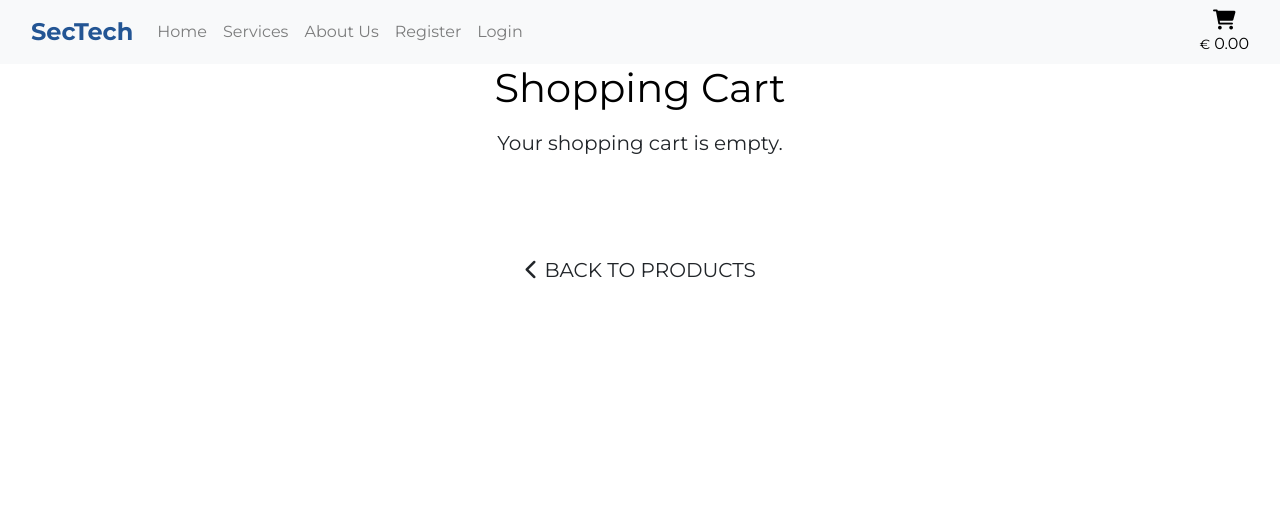
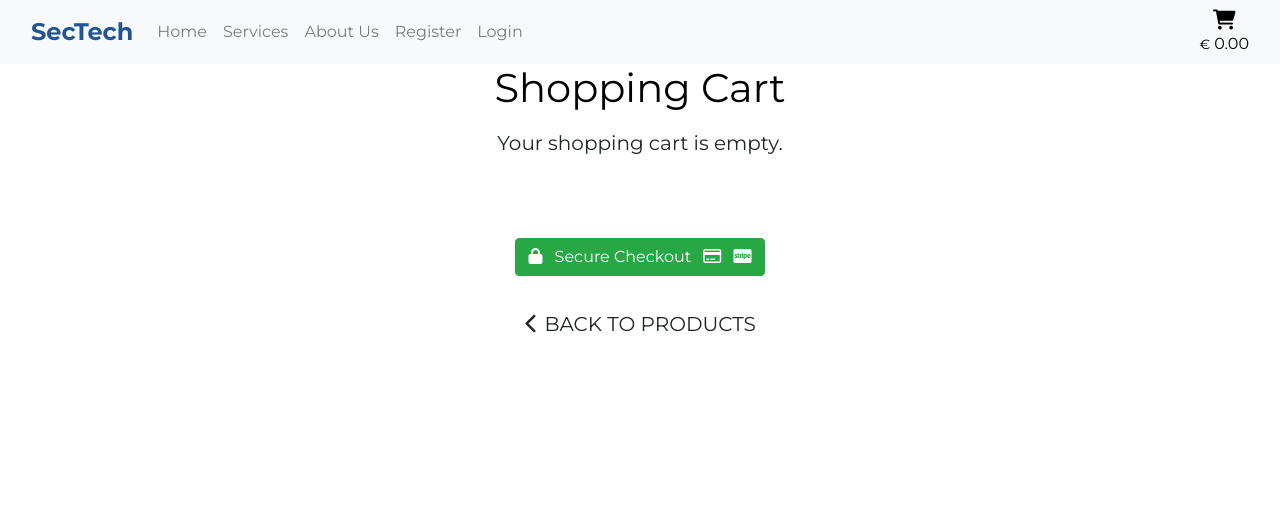
Before and after one commit to davewatters/sectech-ci-pp5, a Django app: page /cart/ in a window 1280 px wide. Shown: the top 516 px of the page. Run offline with Django 3.2, Linux system fonts and the light colour scheme; some libraries are stand-ins or nearby versions; some web fonts are replaced.

Commit message:
add checkout btn to cart page

```diff
--- a/shopping_cart/templates/shopping_cart/cart.html
+++ b/shopping_cart/templates/shopping_cart/cart.html
@@ -57,6 +57,18 @@
 	</div>
 </div>
 
+<!-- checkout btn -->
+<div class="row pt-3">
+	<div class="col d-flex justify-content-center">
+		<button class="btn btn-success">
+			<span class="icon pr-2"><i class="fa-solid fa-lock"></i></span>
+			Secure Checkout
+			<span class="icon pl-2"><i class="fa-regular fa-credit-card"></i></span>
+			<span class="icon pl-2"></span><i class="fa-brands fa-cc-stripe"></i></span>
+		</button>
+	</div>
+</div>
+
 <!-- back btn -->
 <div class="row pt-4 text-center">
 	<div class="col">
```
